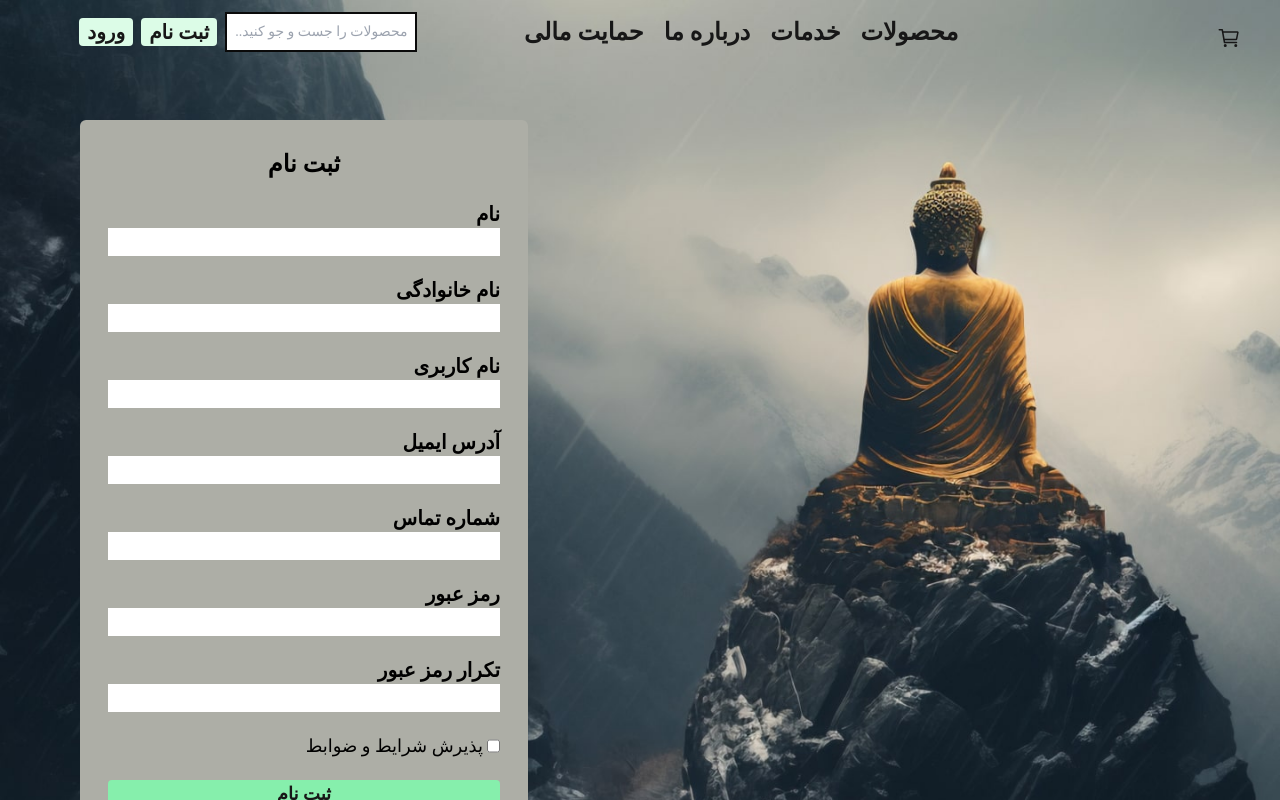
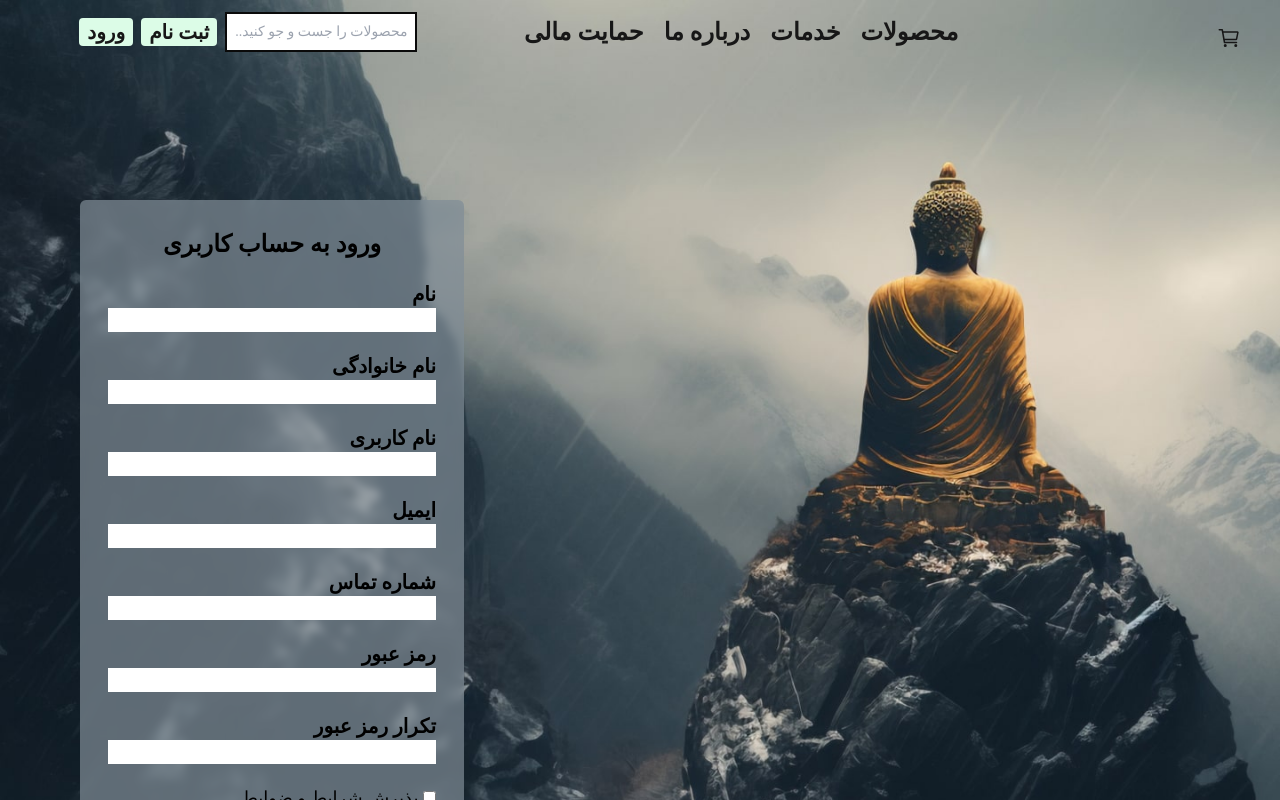
Before and after one commit to mona-yousefi/inLahze, a Next.js app: page /sign-up in a window 1280 px wide. Shown: the top 800 px of the page. Built offline with nearby package versions, Linux system fonts and the light colour scheme; a web font is replaced by a local one.

Commit message:
sign up and sign in pages had validations with yup

```diff
--- a/app/components/SignInForm/signInForm.jsx
+++ b/app/components/SignInForm/signInForm.jsx
@@ -1,11 +1,13 @@
 'use client'
 import Link from 'next/link';
 import React, { useState } from 'react'
+import { Formik, Form, Field, ErrorMessage } from 'formik';
+import * as Yup from 'yup';
 
 const SignInForm = () => {
-  const [email, setEmail] = useState('');
-  const [password, setPassword] = useState('');
-  const [rememberMe, setRememberMe] = useState(false);
+  // const [email, setEmail] = useState('');
+  // const [password, setPassword] = useState('');
+  // const [rememberMe, setRememberMe] = useState(false);
   const handleSubmit = (e) => {
       e.preventDefault();
       // Handle form submission here
@@ -13,34 +15,55 @@ const SignInForm = () => {
       console.log('Password:', password);
       console.log('Remember Me:', rememberMe);
     };
+  const SignInSchema = Yup.object().shape({
+    email: Yup.string().email("invalid email")
+      .required("وارد کردن ایمیل الزامی است."),
+    password: Yup.string()
+      .min(8, 'Too Short!')
+      .max(50, 'Too Long!')
+      .required("وارد کردن رمز عبور الزامی است."),
+    checkbox:Yup.bool(),
+  });
   return (
     <div className='flex justify-end items-center px-20 py-10' >
-        <form onSubmit={handleSubmit} className='w-full sm:w-[30vw] bg-signIn bg-opacity-70 rounded-md flex flex-col gap-5 p-7 backdrop-blur-sm mt-40'>
+      <Formik initialValues={{
+        email:'',
+        password:'',
+        checkbox:''
+      }}
+      validationSchema={SignInSchema}
+      onSubmit={handleSubmit}
+      >
+        {({ errors, touched }) => (
+         <Form className='w-full sm:w-[30vw] bg-signIn bg-opacity-70 rounded-md flex flex-col gap-5 p-7 backdrop-blur-sm mt-40'>
           <h1 className='text-2xl text-center text-sl font-bold text-black'>ورود به حساب کاربری</h1>
           <div className='w-full'>
             <label htmlFor="email" className='text-xl text-black font-bold'>ایمیل</label>
-            <input id="email" type="text" value={email} className="w-full text-xl" onChange={(e)=>setEmail(e.target.value)} required/>
-          </div>
-          <div className='w-full'>
-            <label htmlFor="password" className='text-xl text-black font-bold'>رمز عبور</label>
-            <input id="password" type="password" value={password} className="w-full text-xl" onChange={(e)=>setPassword(e.target.value)} required/>
-          </div>
-          <div className='flex gap-1'>
-            <input id="checkbox" type="checkbox" onChange={(e)=>setRememberMe(!rememberMe)}/>
+           <Field name="email" className="w-full" id="email"/>
+           <ErrorMessage name="email" component="div" className="text-red-700 font-bold" />
+           </div>
+          <div>
+            <label htmlFor="password" className='text-xl text-black font-bold'>رمز ورود</label>
+            <Field name="password" className="w-full" id="password" type="password" />
+            <ErrorMessage name="password" component="div" className="text-red-700 font-bold" />
+           </div>
+
+           <div>
+            <Field name="checkbox" type="checkbox"/>
             <p className='inline text-black text-lg'>مرا به خاطر بسپار</p>
-          </div>
-          <div>
+           </div>
+           <div>
             <Link href="/" className='text-black text-lg'>رمز عبور خود را فراموش کرده اید؟
             </Link>
           </div>
-          <div>
-            <button className='w-full bg-green-300 rounded text-lg font-bold'>ورود به حساب کاربری</button>
-          </div>
-          <div className='flex gap-1'>
+           <button type="submit" className='w-full bg-green-300 rounded text-lg font-bold'>ورود به حساب کاربری</button>
+           <div className='flex gap-1'>
             <p className='text-black'>حساب کاربری ندارید؟</p>
             <Link href="/sign-up" className='inline-block underline underline-offset-4 text-black'>ثبت نام کنید</Link>
           </div>
-        </form>
+         </Form>
+       )}
+      </Formik>
     </div>
   )
 }
--- a/app/components/SignUpForm/signUpForm.jsx
+++ b/app/components/SignUpForm/signUpForm.jsx
@@ -1,6 +1,9 @@
 'use client'
 import Link from 'next/link';
 import React, { useState } from 'react'
+import { Formik, Form, Field, ErrorMessage } from 'formik';
+import * as Yup from 'yup';
+import Example from '../Modal/page';
 
 const SignUpForm = () => {
     const [name, setName] = useState('');
@@ -18,50 +21,84 @@ const SignUpForm = () => {
       console.log('FamilyName:', familyName);
       console.log('UserName', userName);
     };
+    const SignUpSchema = Yup.object().shape({
+        name: Yup.string().required("وارد کردن نام الزامی است."),
+        familyName: Yup.string().required("وارد کردن نام خانوادگی الزامی است."),
+        userName: Yup.string().required("وارد کردن نام کاربری الزامی است."),
+        email: Yup.string().email("invalid email")
+        .required("وارد کردن ایمیل الزامی است."),
+        phone: Yup.number().required("وارد کردن شماره تماس الزامی است."),
+        password: Yup.string()
+          .min(8, 'Too Short!')
+          .max(50, 'Too Long!')
+          .required("وارد کردن رمز عبور الزامی است."),
+        passwordAgain: Yup.string()
+          .min(8, 'Too Short!')
+          .max(50, 'Too Long!')
+          .required("وارد کردن رمز عبور الزامی است."),
+        checkbox:Yup.bool().oneOf([true], 'لازم است تا با شرایط موافقت کنید'),
+      });
   return (
     <div className='flex justify-end px-20 py-10'>
-        <form onSubmit={handleSubmit} className='w-full sm:w-[35vw] mt-20 bg-secondary rounded-md flex flex-col gap-5 p-7 justify-center backdrop-blur-sm'>
-          <h1 className='text-2xl text-center text-sl font-extrabold text-black'>ثبت نام</h1>
+      <Formik initialValues={{
+        email:'',
+        password:'',
+        checkbox:''
+      }}
+      validationSchema={SignUpSchema}
+      onSubmit={handleSubmit}
+      >
+        {({ errors, touched }) => (
+         <Form className='w-full sm:w-[30vw] bg-signIn bg-opacity-70 rounded-md flex flex-col gap-5 p-7 backdrop-blur-sm mt-40'>
+          <h1 className='text-2xl text-center text-sl font-bold text-black'>ورود به حساب کاربری</h1>
           <div className='w-full'>
             <label htmlFor="name" className='text-xl text-black font-bold'>نام</label>
-            <input id="name" type="text" value={name} className="w-full text-xl" onChange={(e)=>setName(e.target.value)} required/>
-          </div>
-          <div className='w-full'>
+           <Field name="name" className="w-full" id="name"/>
+           <ErrorMessage name="name" component="div" className="text-red-400 font-bold" />
+           </div>
+          <div>
             <label htmlFor="familyName" className='text-xl text-black font-bold'>نام خانوادگی</label>
-            <input id="familyName" type="text" value={familyName} className="w-full text-xl" onChange={(e)=>setFamilyName(e.target.value)} required/>
-          </div>
-          <div className='w-full'>
+            <Field name="familyName" className="w-full" id="familyName" type="text" />
+            <ErrorMessage name="familyName" component="div" className="text-red-400 font-bold" />
+           </div>
+          <div>
             <label htmlFor="userName" className='text-xl text-black font-bold'>نام کاربری</label>
-            <input id="userName" type="text" value={userName} className="w-full text-xl" onChange={(e)=>setUserName(e.target.value)} required/>
-          </div>
-          <div className='w-full'>
-            <label htmlFor="email" className='text-xl text-black font-bold'>آدرس ایمیل</label>
-            <input id="email" type="email" value={email} className="w-full text-xl" onChange={(e)=>setEmail(e.target.value)} required/>
-          </div>
-          <div className='w-full'>
-            <label htmlFor="phone" className='text-xl text-black font-bold'>شماره تماس</label>
-            <input id="phone" type="number" value={phone} className="w-full text-xl" onChange={(e)=>setPhone(e.target.value)} required/>
-          </div>
-          <div className='w-full'>
-            <label htmlFor="password" className='text-xl text-black font-bold'>رمز عبور</label>
-            <input id="password" type="password" value={password} className="w-full text-xl" onChange={(e)=>setPassword(e.target.value)} required/>
-          </div>
-          <div className='w-full'>
-            <label htmlFor="passwordAgain" className='text-xl text-black font-bold'>تکرار رمز عبور</label>
-            <input id="passwordagain" type="password" value={passwordAgain} className="w-full text-xl" onChange={(e)=>setPasswordAgain(e.target.value)} required/>
-          </div>
-          <div className='flex gap-1'>
-            <input id="checkbox" type="checkbox" onChange={(e)=>setAcceptTerms(!acceptTerms)}/>
-            <p className='inline text-black text-lg'> پذیرش <Link href="/">شرایط و ضوابط</Link></p>
+            <Field name="userName" className="w-full" id="userName" type="text"/>
+            <ErrorMessage name="userName" component="div" className="text-red-400 font-bold" />
           </div>
           <div>
-            <button className='w-full bg-green-300 rounded text-lg font-bold'>ثبت نام</button>
+            <label htmlFor="email" className='text-xl text-black font-bold'>ایمیل</label>
+            <Field name="email" className="w-full" id="email" type="text"/>
+            <ErrorMessage name="email" component="div" className="text-red-400 font-bold" />
           </div>
-          <div className='flex gap-1'>
-            <p className='text-black text-lg'>حساب کاربری دارید؟</p>
+          <div>
+            <label htmlFor="phone" className='text-xl text-black font-bold'>شماره تماس</label>
+            <Field name="phone" className="w-full" id="phone" type="number"/>
+            <ErrorMessage name="phone" component="div" className="text-red-400 font-bold" />
+          </div>
+          <div>
+            <label htmlFor="password" className='text-xl text-black font-bold'>رمز عبور</label>
+            <Field name="password" className="w-full" id="password" type="password" />
+            <ErrorMessage name="password" value="password" component="div" className="text-red-400 font-bold" />
+          </div>
+          <div>
+            <label htmlFor="passwordAgain" className='text-xl text-black font-bold'>تکرار رمز عبور</label>
+            <Field name="passwordAgain" className="w-full" id="passwordAgain" type="password"  />
+            <ErrorMessage name="passwordAgain" value="password" component="div" className="text-red-400 font-bold" />
+          </div>
+           <div>
+            <Field name="checkbox" type="checkbox"/>
+            <p className='inline text-black text-lg'> پذیرش <Link href="/">شرایط و ضوابط</Link></p>
+            {errors.termsAndConditions && <p>{errors.termsAndConditions}</p>}
+           </div>
+           <button type="submit" className='w-full bg-green-300 rounded text-lg font-bold'>ثبت نام</button>
+           <div className='flex gap-1'>
+            <p className='text-black'>حساب کاربری دارید؟</p>
             <Link href="/sign-in" className='inline-block underline underline-offset-4 text-black'>وارد شوید</Link>
           </div>
-        </form>
+         </Form>
+       )}
+      </Formik>
     </div>
   )
 }
```
Also changed, not shown: app/sign-in/page.jsx (+11 -0 lines), app/sign-up/page.jsx (+12 -0 lines).
